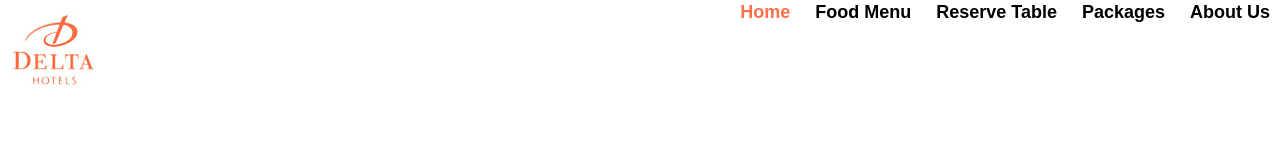
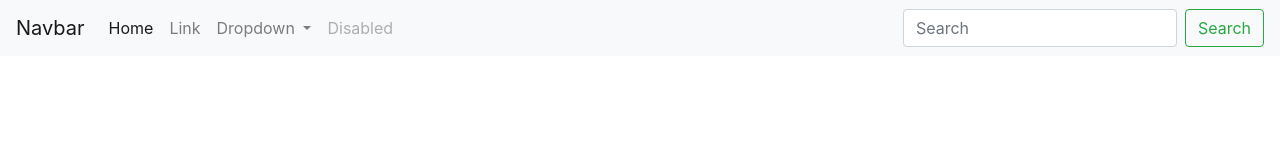
Before and after one commit to DJ-Chicken/HalvaarsOppgave, a plain HTML site: page Index.html in a window 1280 px wide. Drawn offline with nearby package versions, Linux system fonts and the light colour scheme.

Commit message:
Bootstrap Navbar

```diff
--- a/Index.html
+++ b/Index.html
@@ -5,17 +5,97 @@
 		<meta name="viewport" content="width=device-width, initial-scale=1.0" />
 		<title>Delta Hotels</title>
 		<link rel="stylesheet" href="../Index.css" />
+		<link
+			rel="stylesheet"
+			href="https://cdn.jsdelivr.net/npm/bootstrap@4.3.1/dist/css/bootstrap.min.css"
+			integrity="sha384-ggOyR0iXCbMQv3Xipma34MD+dH/1fQ784/j6cY/iJTQUOhcWr7x9JvoRxT2MZw1T"
+			crossorigin="anonymous"
+		/>
 	</head>
 	<body>
-		<div class="header">
-			<img src="Logo_White.jpg" class="logo"></img>
-			<div class="right">
-				<a class="active" href="Index.html"> Home </a>
-				<a href="FoodMenu.html"> Food Menu </a>
-				<a href="Tables.html"> Reserve Table </a>
-				<a href="Tables.html"> Packages </a>
-				<a href="Tables.html"> About Us </a>
+		<nav class="navbar navbar-expand-lg navbar-light bg-light">
+			<a class="navbar-brand" href="#">Navbar</a>
+			<button
+				class="navbar-toggler"
+				type="button"
+				data-toggle="collapse"
+				data-target="#navbarSupportedContent"
+				aria-controls="navbarSupportedContent"
+				aria-expanded="false"
+				aria-label="Toggle navigation"
+			>
+				<span class="navbar-toggler-icon"></span>
+			</button>
+
+			<div class="collapse navbar-collapse" id="navbarSupportedContent">
+				<ul class="navbar-nav mr-auto">
+					<li class="nav-item active">
+						<a class="nav-link" href="#"
+							>Home <span class="sr-only">(current)</span></a
+						>
+					</li>
+					<li class="nav-item">
+						<a class="nav-link" href="#">Link</a>
+					</li>
+					<li class="nav-item dropdown">
+						<a
+							class="nav-link dropdown-toggle"
+							href="#"
+							id="navbarDropdown"
+							role="button"
+							data-toggle="dropdown"
+							aria-haspopup="true"
+							aria-expanded="false"
+						>
+							Dropdown
+						</a>
+						<div
+							class="dropdown-menu"
+							aria-labelledby="navbarDropdown"
+						>
+							<a class="dropdown-item" href="#">Action</a>
+							<a class="dropdown-item" href="#">Another action</a>
+							<div class="dropdown-divider"></div>
+							<a class="dropdown-item" href="#"
+								>Something else here</a
+							>
+						</div>
+					</li>
+					<li class="nav-item">
+						<a class="nav-link disabled" href="#">Disabled</a>
+					</li>
+				</ul>
+				<form class="form-inline my-2 my-lg-0">
+					<input
+						class="form-control mr-sm-2"
+						type="search"
+						placeholder="Search"
+						aria-label="Search"
+					/>
+					<button
+						class="btn btn-outline-success my-2 my-sm-0"
+						type="submit"
+					>
+						Search
+					</button>
+				</form>
 			</div>
-		</div>
+		</nav>
+
+		<script
+			src="https://code.jquery.com/jquery-3.3.1.slim.min.js"
+			integrity="sha384-q8i/X+965DzO0rT7abK41JStQIAqVgRVzpbzo5smXKp4YfRvH+8abtTE1Pi6jizo"
+			crossorigin="anonymous"
+		></script>
+		<script
+			src="https://cdn.jsdelivr.net/npm/popper.js@1.14.7/dist/umd/popper.min.js"
+			integrity="sha384-UO2eT0CpHqdSJQ6hJty5KVphtPhzWj9WO1clHTMGa3JDZwrnQq4sF86dIHNDz0W1"
+			crossorigin="anonymous"
+		></script>
+		<script
+			src="https://cdn.jsdelivr.net/npm/bootstrap@4.3.1/dist/js/bootstrap.min.js"
+			integrity="sha384-JjSmVgyd0p3pXB1rRibZUAYoIIy6OrQ6VrjIEaFf/nJGzIxFDsf4x0xIM+B07jRM"
+			crossorigin="anonymous"
+		></script>
 	</body>
 </html>
```
